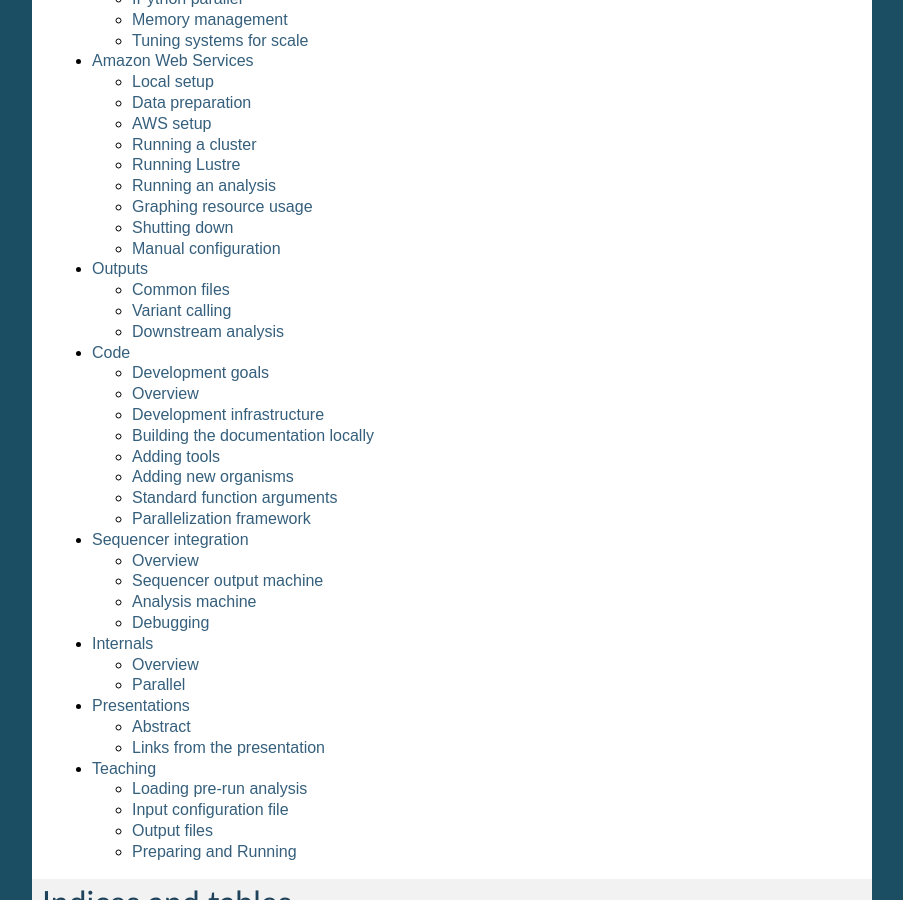
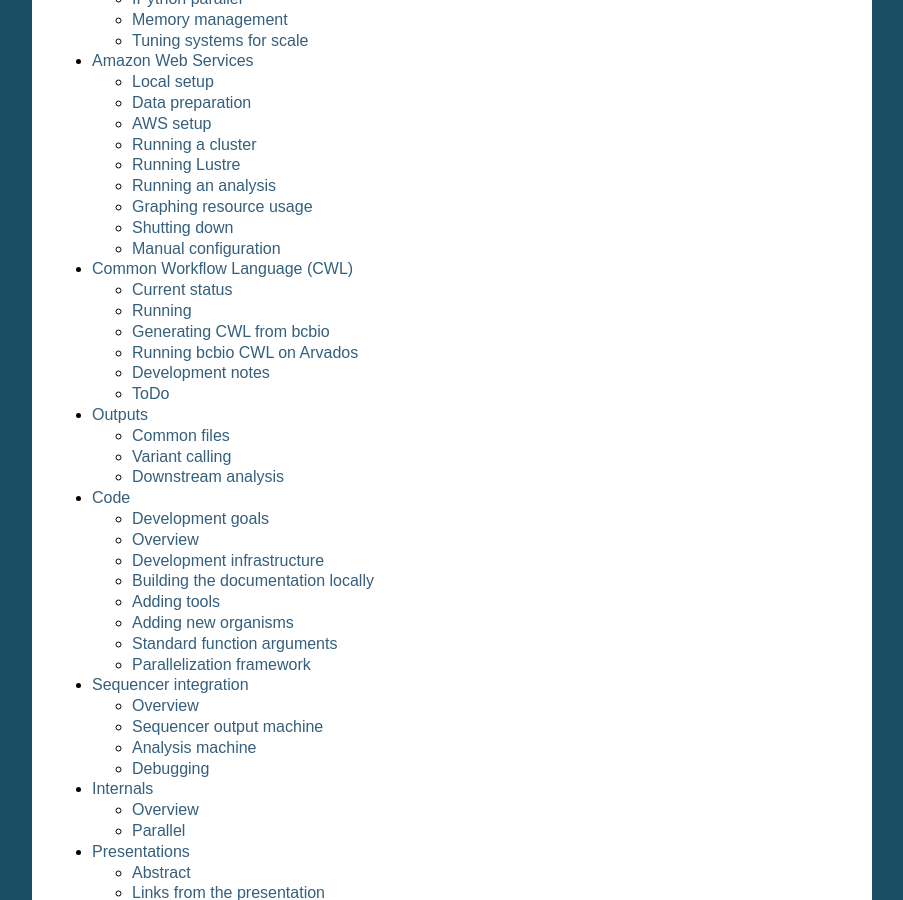
Before and after one commit to bcbio/bcbio-nextgen, a Sphinx documentation site: the page built from docs/index.rst, in a window 1280 px wide and 900 px high, scrolled down 1022 px. Shown: the whole window, without its empty margins (198-1101 px from the left). Built offline with Sphinx 7.4.7, drawn with Linux system fonts in a browser that asks for light colours; some of the changed lines change nothing that is shown.

Commit message:
CWL: Move documentation into main
Migrate the CWL documentation to re-structured text and include with
other documentation for read the docs. Improve description and progress
of current integrations.

```diff
--- /dev/null
+++ b/docs/contents/cwl.rst
@@ -0,0 +1,252 @@
+Common Workflow Language (CWL)
+------------------------------
+
+bcbio has in-progress support for running with `Common Workflow Language (CWL)
+<https://github.com/common-workflow-language/common-workflow-language>`_
+compatible parallelization software. bcbio generates a CWL workflow from a
+`sample YAML description file
+<https://bcbio-nextgen.readthedocs.org/en/latest/contents/configuration.html>`_.
+Any tool that supports CWL input can run this workflow. CWL-based tools do the
+work of managing files and workflows, and bcbio performs the biological analysis
+using either a Docker container or a local installation.
+
+This is a work in progress and not yet a complete production implementation. The
+documentation orients anyone interested in helping with development.
+
+Current status
+~~~~~~~~~~~~~~
+
+bcbio currently supports creation of CWL for alignment, small variant
+calls (SNPs and indels), coverage assessment, HLA typing and quality
+control. It generates a `CWL draft
+3 <http://common-workflow-language.github.io/draft-3/>`_ compatible
+workflow. The actual biological code execution during runs works with
+either the bcbio docker container
+(`bcbio/bcbio <https://hub.docker.com/r/bcbio/bcbio/>`_) or a local
+installation.
+
+The implementation includes bcbio's approaches to splitting and batching
+analyses. At the top level workflow, we parallelize by samples. Using
+sub-workflows, we split fastq inputs into sections for parallel alignment over
+multiple machines following by merging. We also use sub-workflows, along with
+CWL records, to batch multiple samples and run in parallel. This enables pooled
+and tumor/normal cancer calling with parallelization by chromosome regions based
+on coverage calculations.
+
+.. figure:: http://i.imgur.com/iyU8VIZ.png
+   :width: 600
+   :height: 700
+   :align: center
+   :alt: Variant calling overview
+
+bcbio supports these CWL-compatible tools:
+
+- `cwltool <https://github.com/common-workflow-language/cwltool>`_ -- a single
+  core analysis engine, primarily used for testing
+
+- `Arvados <https://arvados.org/>`_ -- fully parallel distributed analyses. We
+  include an example below of running on the `public Curoverse
+  <https://cloud.curoverse.com/>`_ instance running on
+  `Microsoft Azure <https://azure.microsoft.com>`_.
+
+We plan to continue to expand CWL support to include more components of bcbio,
+and also need to evaluate the workflow on larger, real life analyses. This
+includes supporting additional CWL runners. We're evaluating `toil
+<https://github.com/BD2KGenomics/toil>`_ as an approach for running on local
+clusters with a minimal install and `Galaxy/Planemo
+<https://github.com/galaxyproject/planemo>`_ for integration with the Galaxy
+community.
+
+Running
+~~~~~~~
+
+To prepare your system for running you first need to install cwltool
+from the `common workflow language reference
+implementation <https://github.com/common-workflow-language/cwltool>`_.
+The easiest way is to use conda. You can install
+`Miniconda <http://conda.pydata.org/miniconda.html>`_ if you don't have
+conda present, and cwltool is also included with
+`bcbio-vm installation <https://github.com/chapmanb/bcbio-nextgen-vm>`_::
+
+    conda install -c bioconda cwltool
+
+cwltool uses javascript for data manipulation and requires either a
+local installation of `nodejs <https://nodejs.org>`_ or having
+`Docker <https://www.docker.com/>`_ installed and running
+``docker pull node:slim``.
+
+To make it easy to get started, we have a pre-built CWL description that
+uses test data. This will run in under 5 minutes on a local machine and
+doesn't require a bcbio installation if you have Docker available on
+your machine:
+
+1. Download and unpack the test data::
+
+    wget https://s3.amazonaws.com/bcbio/cwl/test_bcbio_cwl.tar.gz
+    tar -xzvpf test_bcbio_cwl.tar.gz
+    cd test_bcbio_cwl
+
+2. Run the analysis using ``cwltool``. If you have Docker, cwltool will
+   download the ``bcbio/bcbio`` container and you don't need to install
+   anything else to get started. You can use the ``run_cwl.sh`` script
+   or run directly from the command line::
+
+     cwltool --verbose run_info-cwl-workflow/main-run_info-cwl.cwl run_info-cwl-workflow/main-run_info-cwl-samples.json
+
+   If you don't have Docker, you can also use a `local installation of
+   bcbio <https://bcbio-nextgen.readthedocs.org/en/latest/contents/installation.html>`_.
+   You don't need to install genome data since the tests use small local
+   data. Then run with::
+
+     cwltool --verbose --preserve-environment PATH HOME --no-container \
+       run_info-cwl-workflow/main-run_info-cwl.cwl \
+       run_info-cwl-workflow/main-run_info-cwl-samples.json
+
+Generating CWL from bcbio
+~~~~~~~~~~~~~~~~~~~~~~~~~
+
+To generate CWL for a different bcbio sample YAML file, you need to
+install `bcbio-vm <https://github.com/chapmanb/bcbio-nextgen-vm#installation>`_,
+which generates the CWL command line wrapper::
+
+    conda install -c bioconda bcbio-nextgen-vm
+
+As an example, to generate the test data show above, clone the `bcbio
+GitHub repository locally <https://github.com/chapmanb/bcbio-nextgen>`_
+to get the test suite and run a minimal CWL workflow generated
+automatically by bcbio from the inputs::
+
+    git clone https://github.com/chapmanb/bcbio-nextgen.git
+    cd bcbio-nextgen/tests
+    ./run_tests.sh cwl_local
+    ./run_tests.sh cwl_docker
+
+This will create a CWL workflow inside ``test_automated_output`` which
+you can run again manually with either a local bcbio installation or Docker as
+described above.
+
+To generate CWL directly from a sample input and the test bcbio system file::
+
+    bcbio_vm.py cwl ../data/automated/run_info-cwl.yaml --systemconfig bcbio_system.yaml
+
+Running bcbio CWL on Arvados
+~~~~~~~~~~~~~~~~~~~~~~~~~~~~
+
+We're actively testing bcbio generated CWL workflows on
+`Arvados <https://arvados.org/>`_. These instructions detail how to run
+this on the `Arvdos public instance <https://cloud.curoverse.com/>`_.
+
+`Arvados cwl-runner <https://github.com/curoverse/arvados>`_ comes
+pre-installed with
+`bcbio-vm <https://github.com/chapmanb/bcbio-nextgen-vm#installation>`_.
+If you don't have it you can install using conda::
+
+    conda install -c bioconda arvados-cwl-runner
+
+Retrieve API keys from the `Arvados public
+instance <https://cloud.curoverse.com/>`_. Login, then go to `'User
+Icon -> Personal Token' <https://cloud.curoverse.com/current_token>`_.
+Copy and paste the commands given there into your shell. You'll
+specifically need to set ``ARVADOS_API_HOST`` and ``ARVADOS_API_TOKEN``.
+
+To run an analysis:
+
+1. Create a new project from the web interface (Projects -> Add a new
+   project). Note the project ID from the URL of the project (an
+   identifier like ``qr1hi-j7d0g-7t73h4hrau3l063``).
+
+2. Upload reference data to Aravdos Keep. Note the genome collection
+   portable data hash::
+
+     arv-put --portable-data-hash --name hg19-testdata --project-uuid qr1hi-j7d0g-7t73h4hrau3l063 testdata/genomes
+
+3. Upload input data to Arvados Keep. Note the collection portable data
+   hash::
+
+     arv-put --portable-data-hash --name input-testdata --project-uuid qr1hi-j7d0g-7t73h4hrau3l063 testdata/100326_FC6107FAAXX testdata/automated testdata/reference_material
+
+4. Create an Arvados section in a ``bcbio_system.yaml`` file specifying
+   locations to look for reference and input data ::
+
+     arvados:
+       reference: a84e575534ef1aa756edf1bfb4cad8ae+1927
+       input: a1d976bc7bcba2b523713fa67695d715+464
+     resources:
+          default:
+            cores: 4
+            memory: 1G
+          bwa:
+            cores: 4
+            memory: 2G
+          gatk:
+            jvm_opts: [-Xms750m, -Xmx2500m]
+
+5. Generate the CWL to run your samples. If you're using multiple input
+   files with a `CSV metadata file and template <https://bcbio-nextgen.readthedocs.org/en/latest/contents/configuration.html#automated-sample-configuration>`_
+   then start with creation of a configuration file::
+
+     bcbio_vm.py template --systemconfig bcbio_system_arvados.yaml
+     testcwl_template.yaml testcwl.csv
+
+   To generate the CWL from the system and sample configuration files::
+
+     bcbio_vm.py cwl --systemconfig bcbio_system_arvados.yaml testcwl/config/testcwl.yaml
+
+6. Run the CWL on the Arvados public cloud using the Arvados cwl-runner::
+
+     arvados-cwl-runner --project-uuid qr1hi-your-projectuuid --enable-reuse testcwl-workflow/main-testcwl.cwl testcwl-workflow/main-testcwl-samples.json
+
+Development notes
+~~~~~~~~~~~~~~~~~
+
+bcbio generates a common workflow language description. Internally,
+bcbio represents the files and information related to processing as `a
+comprehensive
+dictionary <https://bcbio-nextgen.readthedocs.org/en/latest/contents/code.html#data>`_.
+This world object describes the state of a run and associated files, and
+new processing steps update or add information to it. The world object
+is roughly equivalent to CWL's JSON-based input object, but CWL enforces
+additional annotations to identify files and models new inputs/outputs
+at each step. The work in bcbio is to move from our laissez-faire
+approach to the more structured CWL model.
+
+The generated CWL workflow is in ``run_info-cwl-workflow``:
+
+-  ``main-*.cwl`` -- the top level CWL file describing the workflow
+   steps
+-  ``main*-samples.json`` -- the flattened bcbio world structure
+   represented as CWL inputs
+-  ``wf-*.cwl`` -- CWL sub-workflows, describing sample level parallel
+   processing of a section of the workflow, with potential internal
+   parallelization.
+-  ``steps/*.cwl`` -- CWL descriptions of sections of code run inside
+   bcbio. Each of these are potential parallelization points and make up
+   the nodes in the workflow.
+
+To help with defining the outputs at each step, there is a
+``WorldWatcher`` object that can output changed files and world
+dictionary objects between steps in the pipeline when running a bcbio in
+the standard way. The `variant
+pipeline <https://github.com/chapmanb/bcbio-nextgen/blob/master/bcbio/pipeline/main.py>`_
+has examples using it. This is useful when preparing the CWL definitions
+of inputs and outputs for new steps in the `bcbio CWL step
+definitions <https://github.com/chapmanb/bcbio-nextgen/blob/master/bcbio/cwl/workflow.py>`_.
+
+ToDo
+~~~~
+
+-  Support the full variant calling workflow with additional steps like
+   ensemble calling, structural variation, heterogeneity detection and
+   disambiguation.
+
+-  Port RNA-seq and small RNA workflows to CWL.
+
+-  Determine when we should skip steps based on configuration to avoid
+   writing them to the CWL file. For instance, right now we include HLA
+   typing even if it's not defined and have an extra do-nothing step in
+   the CWL output. We should have a clean way to skip writing this step
+   if not needed based on the configuration.
+
+-  Replace the custom python code in the `bcbio step
+   definitions <https://github.com/chapmanb/bcbio-nextgen/blob/master/bcbio/cwl/workflow.py>`_
+   with a higher level DSL in YAML we can parse and translate to CWL.
--- a/docs/index.rst
+++ b/docs/index.rst
@@ -28,6 +28,7 @@
    contents/configuration
    contents/parallel
    contents/cloud
+   contents/cwl
    contents/outputs
    contents/code
    contents/sequencer
```
Also changed, not shown: cwl/README.md (deleted).
